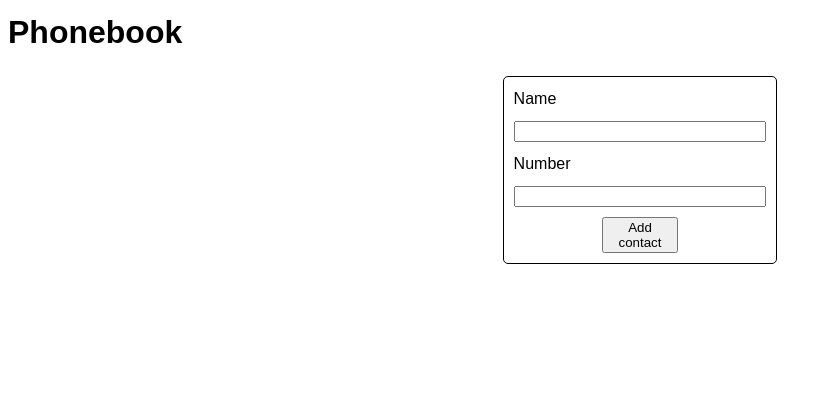
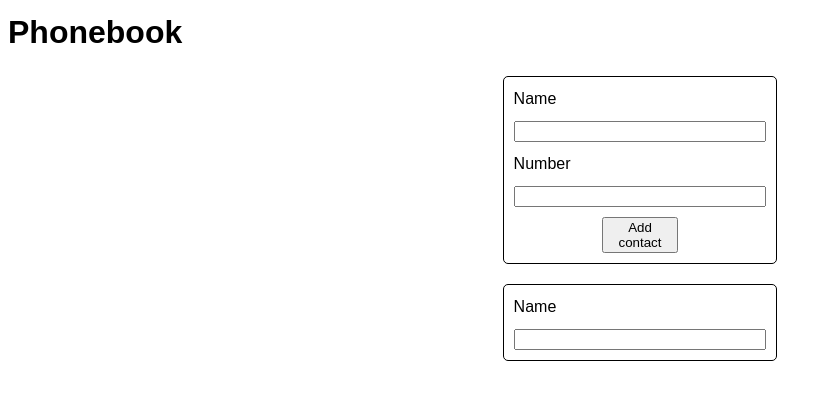
Before and after one commit to imyroslav/goat-react-hw-03, a React (Vite) app: page / in a window 1280 px wide. Shown: the top 400 px of the page, without its empty margins (0-830 px from the left). Built offline with nearby package versions, Linux system fonts and the light colour scheme.

Commit message:
add-component-contact

```diff
--- a/src/components/SearchBox/SearchBox.jsx
+++ b/src/components/SearchBox/SearchBox.jsx
@@ -1,3 +1,24 @@
-export default function SearchBox() {
-    return
+import css from './SearchBox.module.css';
+import { useId } from "react";
+import { Formik, Form, Field } from 'formik';
+export default function SearchBox({filter, setFilter}) {
+
+    const searchFieldId = useId();
+    return (
+        <div>
+            <Formik>
+                <Form className={css.form}>
+                    <label htmlFor={searchFieldId}>Name</label>
+                    <Field
+                    type="text"
+                    name="search"
+                    className={css.field}
+                        id={searchFieldId}
+                        value={filter}
+                        onChange={(e) => setFilter(e.target.value)}
+                    />
+                </Form>
+            </Formik>
+        </div>
+    );
 }
--- a/src/components/SearchBox/SearchBox.module.css
+++ b/src/components/SearchBox/SearchBox.module.css
@@ -0,0 +1,12 @@
+.form {
+    display: flex;
+    flex-direction: column;
+    width: 20%;
+    margin: 0 auto;
+    margin-top: 20px;
+    margin-bottom: 20px;
+    gap: 10px;
+    border: 1px solid black;
+    border-radius: 5px;
+    padding: 10px;
+}
```
Also changed, not shown: src/components/Contact/Contact.jsx (+15 -0 lines), src/components/Contact/Contact.module.css (+32 -0 lines).
